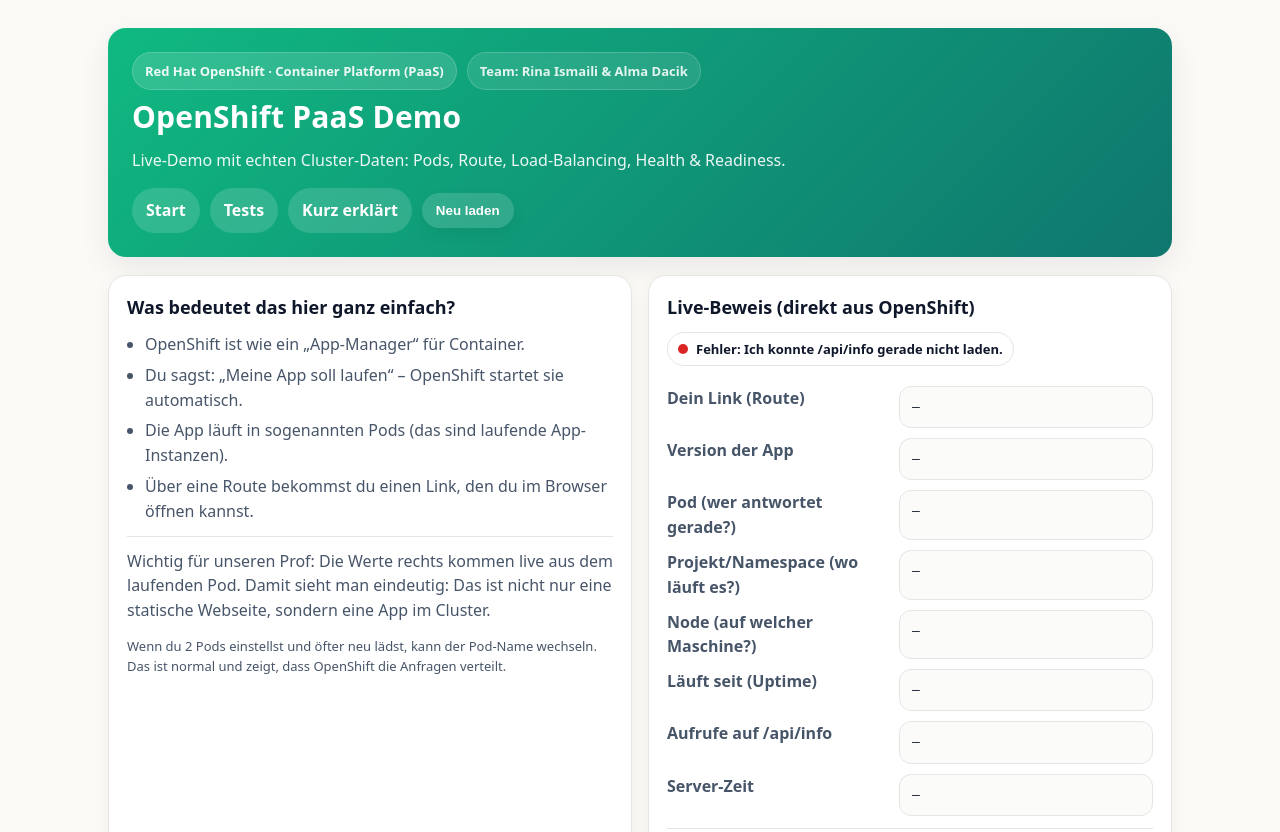
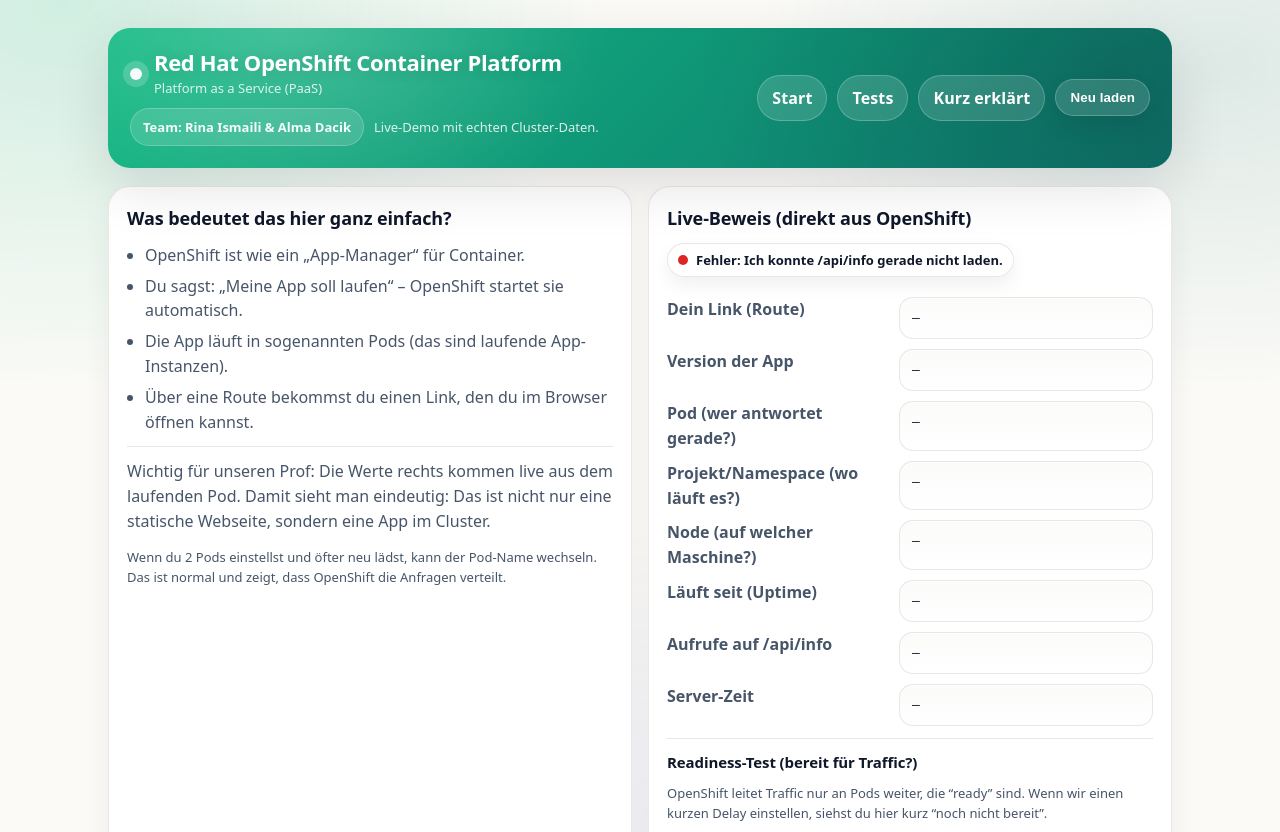
Before and after one commit to rina-ismaili-th-ab-de/openshiftdemo, a website: page public/index.html in a window 1280 px wide. Shown: the top 832 px of the page. Drawn offline with Linux system fonts and the light colour scheme; no server answers.

Commit message:
Clean header text and layout

```diff
--- a/public/index.html
+++ b/public/index.html
@@ -11,18 +11,21 @@
     <div class="header">
 
       <div class="headerLeft">
-  <div class="chips">
-    <span class="chip">Red Hat OpenShift · Container Platform (PaaS)</span>
-    <span class="chip chipSoft">Team: Rina Ismaili & Alma Dacik</span>
-  </div>
+        <div class="brandBlock">
+          <div class="brandTop">
+            <span class="brandDot"></span>
+            <div class="brandText">
+              <h1 class="brandTitle">Red Hat OpenShift Container Platform</h1>
+              <p class="brandSubtitle">Platform as a Service (PaaS)</p>
+            </div>
+          </div>
 
-  <h1 class="title">OpenShift PaaS Demo</h1>
-
-  <p class="tagline">
-    Live-Demo mit echten Cluster-Daten: Pods, Route, Load-Balancing, Health & Readiness.
-  </p>
-</div>
-
+          <div class="brandMeta">
+            <span class="metaPill">Team: Rina Ismaili & Alma Dacik</span>
+            <span class="metaLine">Live-Demo mit echten Cluster-Daten.</span>
+          </div>
+        </div>
+      </div>
 
       <div class="nav">
         <a href="/">Start</a>
@@ -64,7 +67,6 @@
           <span id="txtStatus">Lade Live-Daten…</span>
         </div>
 
-        <!-- KV: NUR Key/Value -->
         <div class="kv">
           <div class="k">Dein Link (Route)</div>
           <div class="v" id="vRoute">–</div>
@@ -93,7 +95,6 @@
 
         <div class="hr"></div>
 
-        <!-- Readiness-Block (NICHT in kv) -->
         <h3 style="margin: 0 0 8px;">Readiness-Test (bereit für Traffic?)</h3>
         <p class="small" style="margin-top:0;">
           OpenShift leitet Traffic nur an Pods weiter, die “ready” sind.
@@ -194,6 +195,7 @@
       </div>
     </div>
 
+  </div>
 
   <script src="/app.js"></script>
 </body>
--- a/public/style.css
+++ b/public/style.css
@@ -4,125 +4,251 @@
   --text:#0f172a;
   --muted:#475569;
   --line:#e7e5e4;
+
   --accent:#10b981;
   --accent2:#0f766e;
+
   --ok:#16a34a;
   --warn:#f59e0b;
   --bad:#dc2626;
+
   --shadow: 0 10px 30px rgba(2,6,23,.08);
+  --shadow2: 0 18px 55px rgba(2,6,23,.12);
+
+  --radius:18px;
+  --radius2:22px;
 }
 
 *{ box-sizing:border-box; }
 html,body{ height:100%; }
+
 body{
   margin:0;
   font-family: ui-sans-serif, system-ui, -apple-system, Segoe UI, Roboto, Arial, "Noto Sans", "Apple Color Emoji","Segoe UI Emoji";
   color:var(--text);
-  background:var(--bg);
+  background: var(--bg);
   line-height:1.55;
+  overflow-x:hidden;
+}
+
+/* ===== Premium Background Glow ===== */
+body::before{
+  content:"";
+  position:fixed;
+  inset:-120px;
+  background:
+    radial-gradient(900px 650px at 12% 12%, rgba(16,185,129,.18), transparent 60%),
+    radial-gradient(850px 600px at 88% 18%, rgba(15,118,110,.12), transparent 55%),
+    radial-gradient(700px 520px at 55% 92%, rgba(99,102,241,.07), transparent 60%);
+  pointer-events:none;
+  z-index:-1;
 }
 
 .container{
   max-width:1100px;
   margin:0 auto;
-  padding:28px 18px 40px;
+  padding:28px 18px 44px;
 }
 
+/* ===== Header (Hero / Glass / Premium) ===== */
 .header{
-  background: linear-gradient(135deg, var(--accent), var(--accent2));
+  position:relative;
+  background: linear-gradient(135deg, rgba(16,185,129,1), rgba(15,118,110,1));
   color:#fff;
-  border-radius:18px;
-  padding:24px 24px;
-  box-shadow: var(--shadow);
+  border-radius: var(--radius2);
+  padding:22px 22px;
+  box-shadow: var(--shadow2);
   display:flex;
-  align-items:center;              /* geändert */
+  align-items:center;
   justify-content:space-between;
   gap:16px;
   flex-wrap:wrap;
+  overflow:hidden;
 }
 
-/* Falls du noch ein altes <h1> ohne class hast, bleibt es ok */
-.header h1{
-  margin:0;
-  font-size:30px;
-  letter-spacing:.2px;
-}
-.header p{
-  margin:6px 0 0;
-  color: rgba(255,255,255,.92);
-  max-width:720px;
+/* Licht-Effekt im Header */
+.header::before{
+  content:"";
+  position:absolute;
+  inset:-60px;
+  background:
+    radial-gradient(600px 420px at 20% 20%, rgba(255,255,255,.22), transparent 55%),
+    radial-gradient(700px 520px at 90% 40%, rgba(0,0,0,.16), transparent 60%);
+  pointer-events:none;
 }
 
+.headerLeft{
+  display:flex;
+  flex-direction:column;
+  gap:10px;
+  min-width:320px;
+  position:relative;
+  z-index:1;
+}
+
+/* ===== Neue Header-Struktur (aus deinem neuen HTML) ===== */
+.brandBlock{
+  display:flex;
+  flex-direction:column;
+  gap:10px;
+}
+
+.brandTop{
+  display:flex;
+  align-items:center;
+  gap:12px;
+}
+
+.brandDot{
+  width: 12px;
+  height: 12px;
+  border-radius: 999px;
+  background: rgba(255,255,255,0.96);
+  box-shadow: 0 0 0 7px rgba(255,255,255,.18);
+  flex: 0 0 auto;
+}
+
+.brandText{
+  display:flex;
+  flex-direction:column;
+  gap:3px;
+}
+
+.header .brandTitle{
+  margin:0;
+  font-size:22px;
+  line-height:1.12;
+  letter-spacing:-0.35px;
+  text-shadow: 0 2px 18px rgba(0,0,0,.12);
+}
+
+.header .brandSubtitle{
+  margin:0;
+  font-size:13px;
+  opacity:.9;
+  color: rgba(255,255,255,.92);
+}
+
+.brandMeta{
+  display:flex;
+  align-items:center;
+  gap:10px;
+  flex-wrap:wrap;
+}
+
+.metaPill{
+  display:inline-flex;
+  align-items:center;
+  padding:8px 12px;
+  border-radius:999px;
+  font-size:13px;
+  font-weight:750;
+  color: rgba(255,255,255,.95);
+  background: rgba(255,255,255,.14);
+  border: 1px solid rgba(255,255,255,.22);
+  backdrop-filter: blur(10px);
+}
+
+.metaLine{
+  font-size:13px;
+  color: rgba(255,255,255,.92);
+  opacity:.92;
+}
+
+/* ===== Nav (oben rechts) ===== */
 .nav{
   display:flex;
   gap:10px;
   flex-wrap:wrap;
   align-items:center;
+  position:relative;
+  z-index:1;
 }
+
 .nav a, .nav button{
-  border:0;
+  border:1px solid rgba(255,255,255,.22);
   text-decoration:none;
   cursor:pointer;
   background: rgba(255,255,255,.14);
   color:#fff;
   padding:10px 14px;
   border-radius:999px;
-  font-weight:600;
-  transition: transform .08s ease, background .2s ease;
+  font-weight:750;
+  letter-spacing:.1px;
+  transition: transform .08s ease, background .2s ease, box-shadow .2s ease, border .2s ease;
 }
+
 .nav a:hover, .nav button:hover{
   background: rgba(255,255,255,.22);
+  border:1px solid rgba(255,255,255,.30);
+  box-shadow: 0 10px 22px rgba(0,0,0,.10);
 }
+
 .nav a:active, .nav button:active{
   transform: scale(0.98);
 }
 
+/* ===== Grid ===== */
 .grid{
   margin-top:18px;
   display:grid;
   grid-template-columns: 1fr 1fr;
   gap:16px;
 }
+
 @media (max-width: 900px){
   .grid{ grid-template-columns: 1fr; }
 }
 
+/* ===== Cards (Premium, Hover) ===== */
 .card{
   background:var(--card);
-  border:1px solid var(--line);
-  border-radius:18px;
+  border:1px solid rgba(231,229,228,.85);
+  border-radius: var(--radius2);
   padding:18px 18px;
-  box-shadow: 0 6px 18px rgba(2,6,23,.05);
+  box-shadow: 0 10px 28px rgba(2,6,23,.06);
+  transition: transform .12s ease, box-shadow .2s ease;
+}
+
+.card:hover{
+  transform: translateY(-2px);
+  box-shadow: 0 16px 40px rgba(2,6,23,.09);
 }
 
 .card h2{
   margin:0 0 10px;
   font-size:18px;
+  letter-spacing:-0.1px;
 }
+
+.card h3{
+  font-size:15px;
+  letter-spacing:-0.1px;
+}
+
 .p{ margin:8px 0; color:var(--muted); }
-
-.small{
-  font-size:13px;
-  color:var(--muted);
-}
+.small{ font-size:13px; color:var(--muted); }
 
 .hr{
   height:1px;
-  background:var(--line);
+  background: rgba(231,229,228,.95);
   margin:12px 0;
 }
 
+/* ===== Badge / Status ===== */
 .badge{
   display:inline-flex;
   align-items:center;
   gap:8px;
   padding:6px 10px;
   border-radius:999px;
-  font-weight:700;
+  font-weight:800;
   font-size:13px;
-  border:1px solid var(--line);
-  background:#ffffff;
+  border:1px solid rgba(231,229,228,.9);
+  background: rgba(255,255,255,.95);
+  box-shadow: 0 8px 18px rgba(2,6,23,.06);
 }
+
 .dot{
   width:10px; height:10px; border-radius:50%;
   background: var(--ok);
@@ -130,33 +256,39 @@ body{
 .dot.warn{ background: var(--warn); }
 .dot.bad{ background: var(--bad); }
 
-/* WICHTIG: dein JS nutzt "ok" und "err" -> damit es korrekt färbt */
+/* wichtig: dein JS nutzt ok/err */
 .dot.ok{ background: var(--ok); }
 .dot.err{ background: var(--bad); }
 
+/* ===== KV (schöner, lesbarer) ===== */
 .kv{
   display:grid;
   grid-template-columns: 220px 1fr;
   gap:10px 12px;
   margin-top:10px;
 }
+
 @media (max-width: 520px){
   .kv{ grid-template-columns: 1fr; }
 }
+
 .k{
   color: var(--muted);
-  font-weight:700;
+  font-weight:800;
 }
+
 .v{
-  background:#fbfbfa;
-  border:1px solid var(--line);
-  border-radius:12px;
+  background: linear-gradient(180deg, rgba(251,251,250,1), rgba(255,255,255,1));
+  border:1px solid rgba(231,229,228,.92);
+  border-radius:14px;
   padding:10px 12px;
   font-family: ui-monospace, SFMono-Regular, Menlo, Monaco, Consolas, "Liberation Mono", "Courier New", monospace;
   font-size:13px;
   overflow:auto;
+  box-shadow: inset 0 1px 0 rgba(255,255,255,.9);
 }
 
+/* ===== Listen ===== */
 .list{
   margin:10px 0 0;
   padding-left:18px;
@@ -164,6 +296,29 @@ body{
 }
 .list li{ margin:6px 0; }
 
+/* ===== Buttons überall (einheitlich & premium) ===== */
+button{
+  border:1px solid rgba(231,229,228,.95);
+  background:#ffffff;
+  color:var(--text);
+  padding:10px 14px;
+  border-radius:14px;
+  font-weight:800;
+  cursor:pointer;
+  box-shadow: 0 10px 22px rgba(2,6,23,.08);
+  transition: transform .08s ease, box-shadow .2s ease, border .2s ease;
+}
+
+button:hover{
+  box-shadow: 0 16px 32px rgba(2,6,23,.12);
+  border:1px solid rgba(226,232,240,1);
+}
+
+button:active{
+  transform: scale(0.99);
+}
+
+/* ===== Inputs ===== */
 .activity{
   display:flex;
   gap:10px;
@@ -173,106 +328,38 @@ body{
 .activity input{
   flex:1;
   padding:12px 12px;
-  border-radius:12px;
-  border:1px solid var(--line);
+  border-radius:14px;
+  border:1px solid rgba(231,229,228,.95);
   outline:none;
   font-size:14px;
+  box-shadow: 0 10px 20px rgba(2,6,23,.05);
 }
-.activity button{
-  padding:12px 16px;
-  border-radius:12px;
-  border:1px solid #0b1220;
+.activity input:focus{
+  border-color: rgba(16,185,129,.55);
+  box-shadow: 0 0 0 5px rgba(16,185,129,.15), 0 10px 20px rgba(2,6,23,.06);
+}
+
+/* ===== History Console ===== */
+#historyList{
   background:#0b1220;
-  color:#fff;
-  font-weight:800;
-  cursor:pointer;
+  color:#e5e7eb;
+  border-radius:16px;
+  padding:12px 12px;
+  border:1px solid rgba(255,255,255,.10);
+  box-shadow: inset 0 0 0 1px rgba(255,255,255,.06);
 }
-.activity button:active{ transform:scale(.99); }
 
+/* Footer Note */
 .footerNote{
   margin-top:12px;
   color:var(--muted);
   font-size:13px;
 }
 
-/* Schönere Buttons (alle <button>) */
-button{
-  border:1px solid var(--line);
-  background:#ffffff;
-  color:var(--text);
-  padding:10px 14px;
-  border-radius:12px;
-  font-weight:800;
-  cursor:pointer;
-  box-shadow: 0 6px 16px rgba(2,6,23,.06);
-  transition: transform .08s ease, box-shadow .2s ease;
+/* ===== Mobile Feinschliff ===== */
+@media (max-width: 700px){
+  .container{ padding:20px 14px 40px; }
+  .header{ padding:18px 18px; border-radius:18px; }
+  .header .brandTitle{ font-size:18px; }
+  .nav a, .nav button{ padding:9px 12px; }
 }
-button:hover{
-  box-shadow: 0 10px 22px rgba(2,6,23,.10);
-}
-button:active{
-  transform: scale(0.99);
-}
-
-/* Rechte Card wirkt strukturierter: Überschriften + Abschnitte */
-.card h3{
-  font-size:15px;
-}
-
-/* History-Liste wie “Console” */
-#historyList{
-  background:#0b1220;
-  color:#e5e7eb;
-  border-radius:14px;
-  padding:12px 12px;
-  border:1px solid rgba(255,255,255,.08);
-}
-
-/* ====== NEU: stylischer Header links (passt zu dem neuen HTML) ====== */
-.headerLeft{
-  display:flex;
-  flex-direction:column;
-  gap:10px;
-  min-width:320px;
-}
-
-.chips{
-  display:flex;
-  gap:10px;
-  flex-wrap:wrap;
-  align-items:center;
-}
-
-.chip{
-  display:inline-flex;
-  align-items:center;
-  padding:8px 12px;
-  border-radius:999px;
-  font-size:13px;
-  font-weight:700;
-  color: rgba(255,255,255,.92);
-  background: rgba(255,255,255,.14);
-  border: 1px solid rgba(255,255,255,.18);
-  backdrop-filter: blur(8px);
-}
-
-.chipSoft{
-  background: rgba(255,255,255,.10);
-  color: rgba(255,255,255,.88);
-}
-
-.title{
-  margin:0;
-  font-size:34px;
-  letter-spacing:.2px;
-  line-height:1.1;
-  background:none;
-}
-
-.tagline{
-  margin:0;
-  max-width:780px;
-  color: rgba(255,255,255,.88);
-  line-height:1.45;
-  background:none;
-}
```
